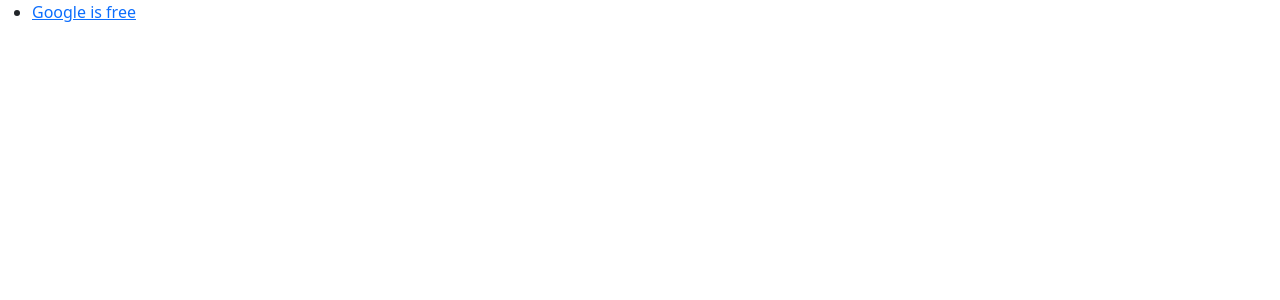
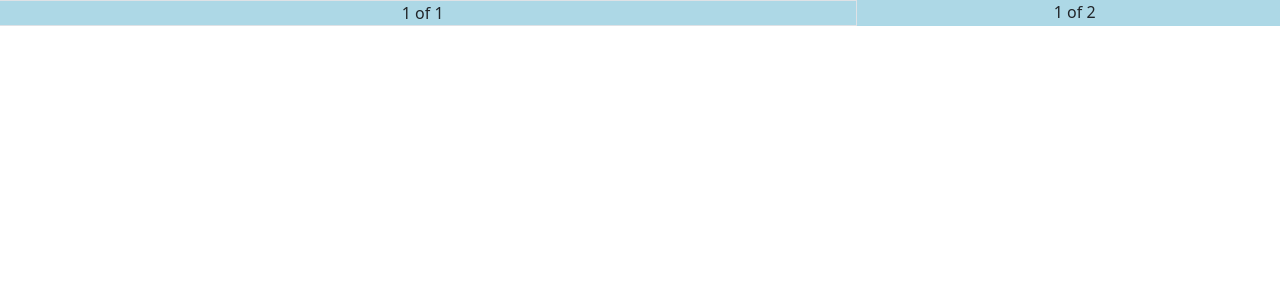
Before and after one commit to Eli-Howland/elihowland.com, a React (Vite) app: page / in a window 1280 px wide. Shown: the top 300 px of the page. Built offline with nearby package versions, Linux system fonts and the light colour scheme.

Commit message:
playing with bootstrap

```diff
--- a/src/components/Header/Header.tsx
+++ b/src/components/Header/Header.tsx
@@ -2,21 +2,16 @@
 
 const Header = () => {
   return (
-    <header className="header">
-      <div className="logo"></div>
-      <nav className="navigation">
-        <ul>
-          <li>
-            <a
-              href="https://www.google.com"
-              target="_blank"
-              rel="noopener noreferrer"
-            >
-              Google is free
-            </a>
-          </li>
-        </ul>
-      </nav>
+    <header
+      className="conatiner text-center"
+      style={{ backgroundColor: "lightblue" }}
+    >
+      {" "}
+      <div className="row">
+        {" "}
+        <div className="col-8 border">1 of 1</div>
+        <div className="col-4"> 1 of 2</div>
+      </div>
     </header>
   );
 };
```
